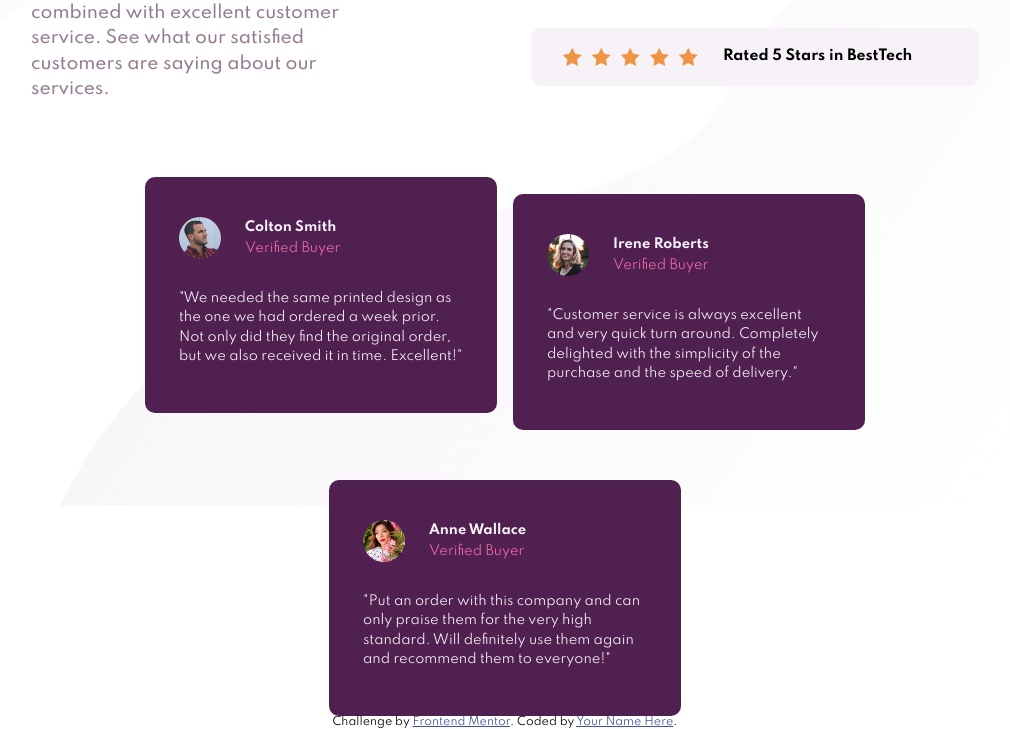
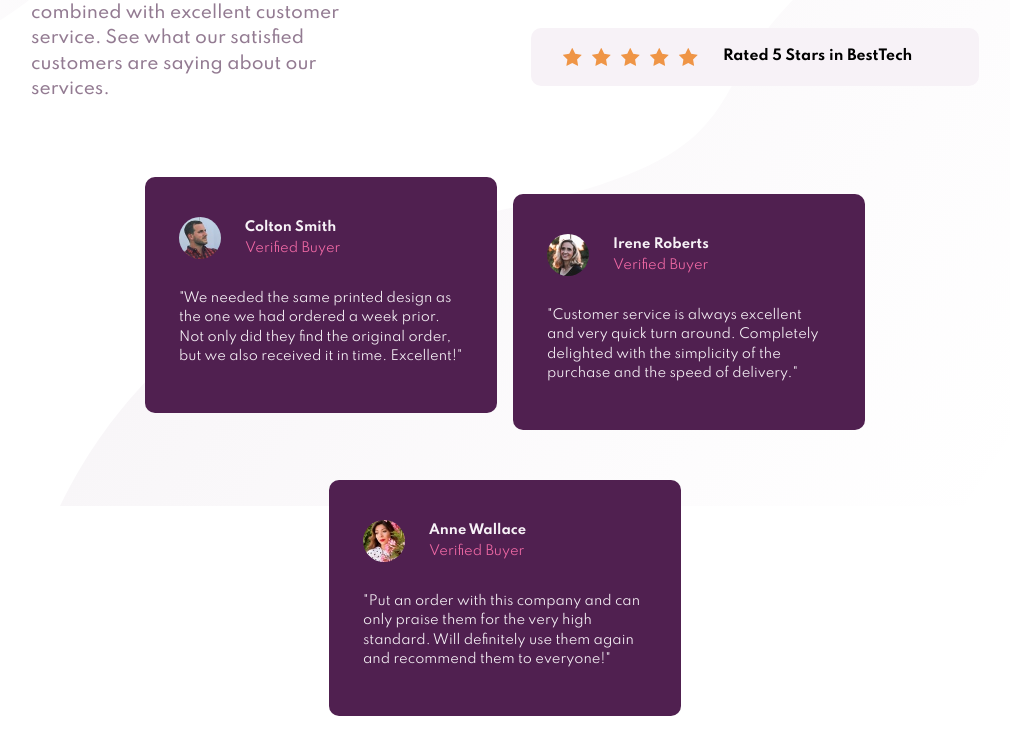
Before and after one commit to jadebuniel/Social_proof_section, a plain HTML site: page index.html in a window 1280 px wide. Shown: the part 294-1023 px from the top of the page, without its empty margins (135-1145 px from the left). Drawn offline with Linux system fonts and the light colour scheme.

Commit message:
Remove footer

```diff
--- a/index.html
+++ b/index.html
@@ -118,14 +118,5 @@
         </p>
       </div>
     </div>
-
-    <!--         Verified Buyer  -->
-
-    <div class="attribution">
-      Challenge by
-      <a href="https://www.frontendmentor.io?ref=challenge" target="_blank"
-        >Frontend Mentor</a
-      >. Coded by <a href="#">Your Name Here</a>.
-    </div>
   </body>
 </html>
```
